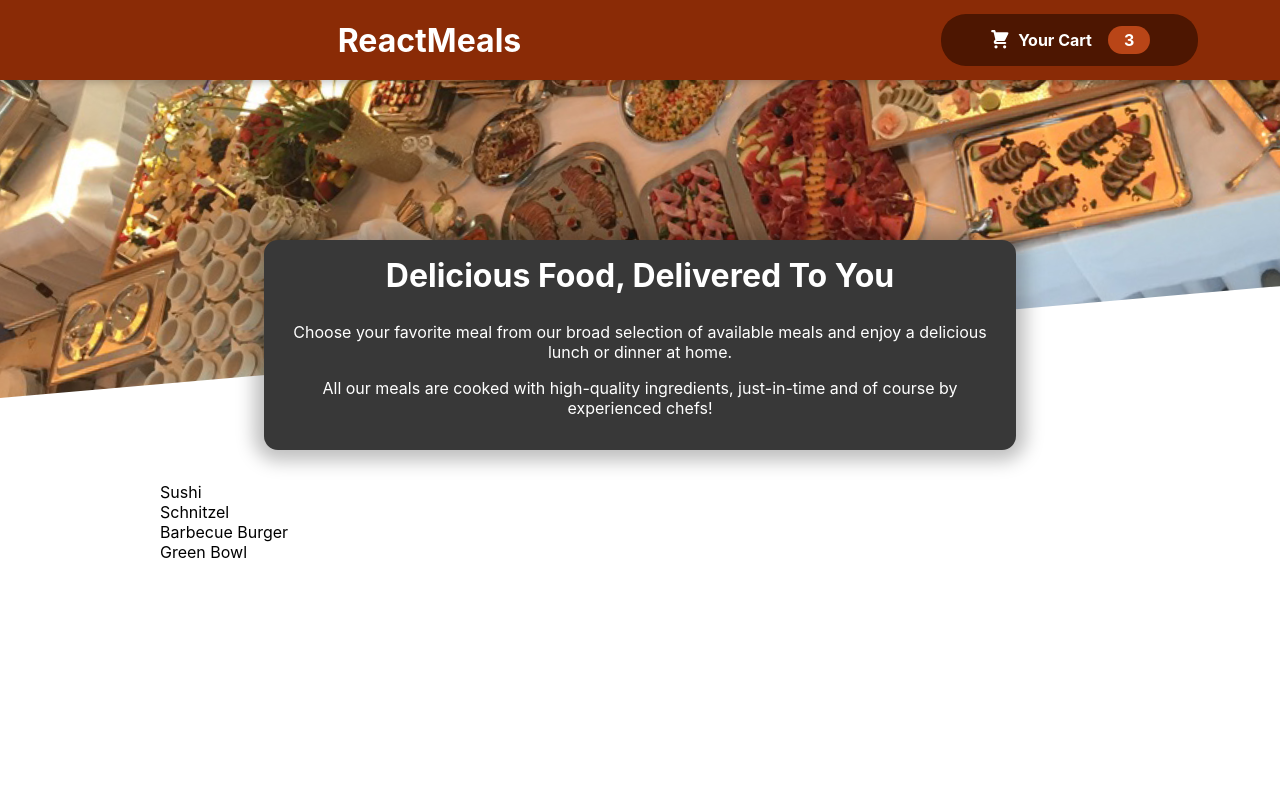
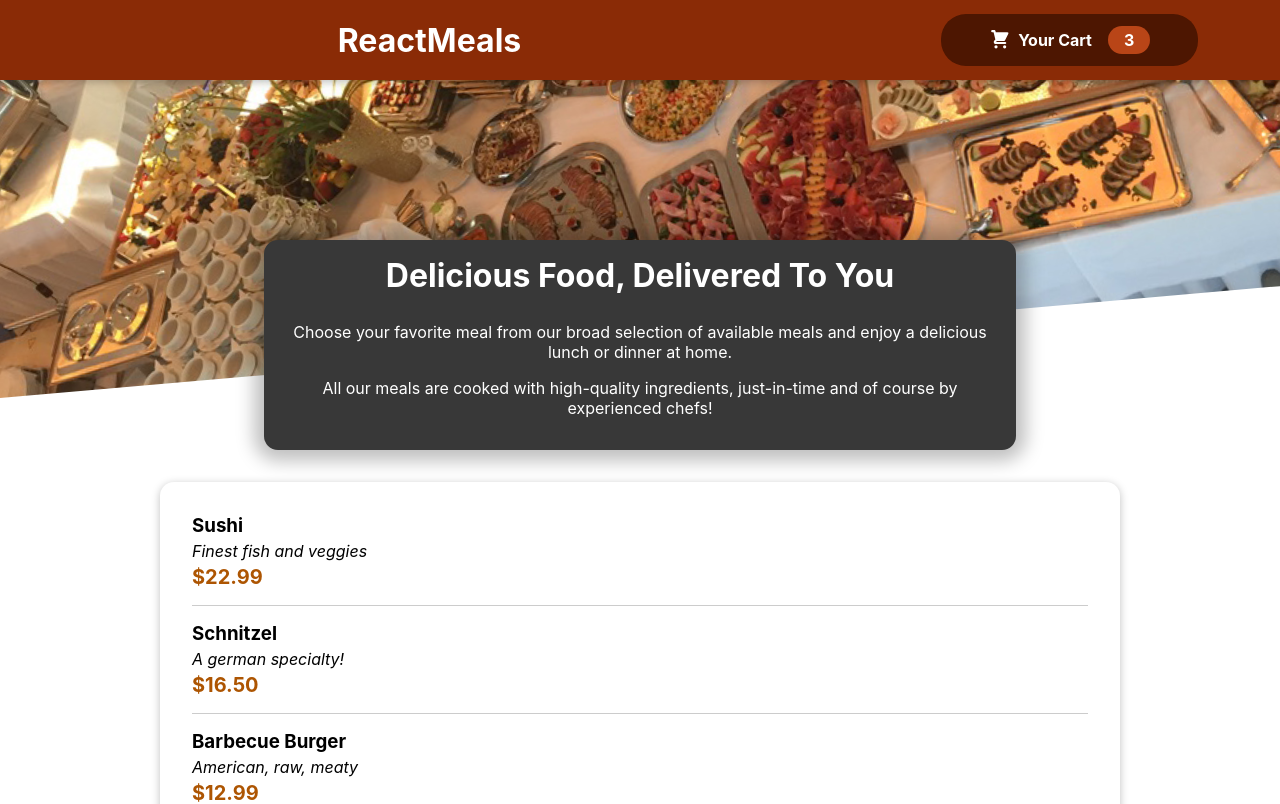
Before and after one commit to brianmuturi2/food-app, a React (Create React App) app: page / in a window 1280 px wide. Shown: the top 804 px of the page. Built offline with nearby package versions, Linux system fonts and the light colour scheme.

Commit message:
feat(shared|meals): created meal item and card components

```diff
--- a/src/components/Meals/AvailableMeals/AvailableMeals.js
+++ b/src/components/Meals/AvailableMeals/AvailableMeals.js
@@ -1,15 +1,19 @@
 import {DUMMY_MEALS} from '../dev-data/dummy-meals';
 import classes from './AvailableMeals.module.css';
+import Card from '../../Shared/Card/Card';
+import MealItem from '../MealItem/MealItem';
 
 const AvailableMeals = () => {
 
-    const mealsList = DUMMY_MEALS.map(meal => <li key={meal.id}>{meal.name}</li>);
+    const mealsList = DUMMY_MEALS.map(meal => <MealItem key={meal.id} name={meal.name} description={meal.description} price={meal.price} />);
 
     return (
         <section className={classes.meals}>
-            <ul>
-                {mealsList}
-            </ul>
+            <Card>
+                <ul>
+                    {mealsList}
+                </ul>
+            </Card>
         </section>
     )
 };
--- /dev/null
+++ b/src/components/Meals/MealItem/MealItem.js
@@ -0,0 +1,21 @@
+import classes from './MealItem.module.css'
+
+const MealItem = (props) => {
+
+    const price = `$${props.price.toFixed(2)}`
+
+    return (
+        <li className={classes.meal}>
+            <div>
+                <h3>{props.name }</h3>
+                <div className={classes.description}>{props.description}</div>
+                <div className={classes.price}>{price}</div>
+            </div>
+            <div>
+
+            </div>
+        </li>
+    )
+}
+
+export default MealItem
--- /dev/null
+++ b/src/components/Meals/MealItem/MealItem.module.css
@@ -0,0 +1,22 @@
+.meal {
+    display: flex;
+    justify-content: space-between;
+    margin: 1rem;
+    padding-bottom: 1rem;
+    border-bottom: 1px solid #ccc;
+}
+
+.meal h3 {
+    margin: 0 0 0.25rem 0;
+}
+
+.description {
+    font-style: italic;
+}
+
+.price {
+    margin-top: 0.25rem;
+    font-weight: bold;
+    color: #ad5502;
+    font-size: 1.25rem;
+}
--- /dev/null
+++ b/src/components/Meals/MealItem/MealItemForm/MealItemForm.js
@@ -0,0 +1,5 @@
+const MealItemForm = (props) => {
+
+}
+
+export default MealItemForm
--- /dev/null
+++ b/src/components/Shared/Card/Card.js
@@ -0,0 +1,9 @@
+import classes from './Card.module.css'
+
+const Card = (props) => {
+    return (
+        <div className={classes.card}>{props.children}</div>
+    )
+}
+
+export default Card
--- /dev/null
+++ b/src/components/Shared/Card/Card.module.css
@@ -0,0 +1,6 @@
+.card {
+    padding: 1rem;
+    box-shadow: 0 2px 8px rgba(0, 0, 0, 0.25);
+    border-radius: 14px;
+    background-color: white;
+}
```
